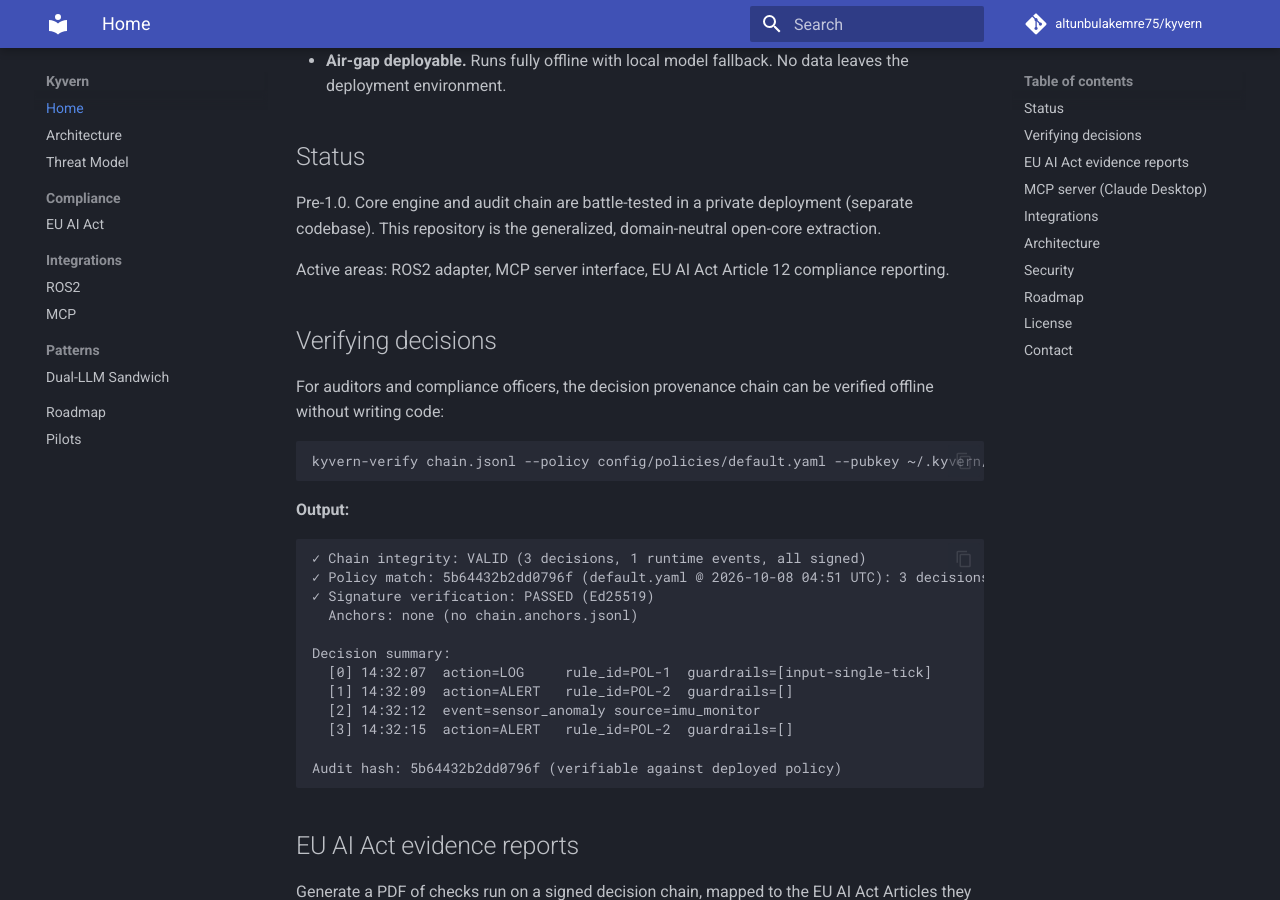
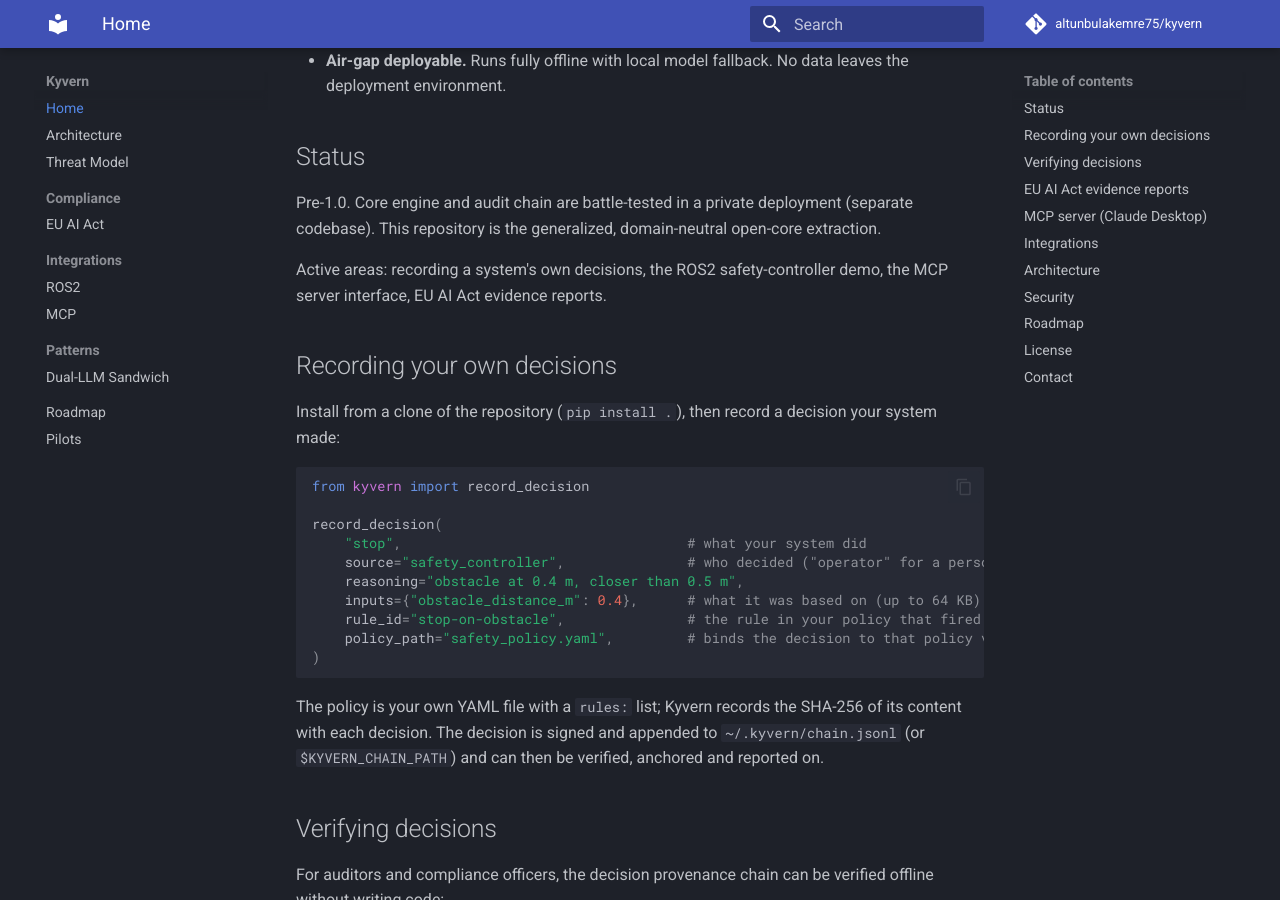
Before and after one commit to altunbulakemre75/kernel, an MkDocs documentation site: the page built from docs/index.md, in a window 1280 px wide and 900 px high, scrolled down 724 px. Built offline with MkDocs 1.6.1 and Material for MkDocs 9.7.7, drawn with Linux system fonts in a browser that asks for light colours; comment, search, counter and statistics services are not loaded.

Commit message:
docs: the docs site opens with recording your own decisions
Co-Authored-By: Claude Opus 5.5 <noreply@anthropic.com>

````diff
--- a/docs/index.md
+++ b/docs/index.md
@@ -34,8 +34,31 @@ Pre-1.0. Core engine and audit chain are battle-tested in a private
 deployment (separate codebase). This repository is the generalized,
 domain-neutral open-core extraction.
 
-Active areas: ROS2 adapter, MCP server interface, EU AI Act Article 12
-compliance reporting.
+Active areas: recording a system's own decisions, the ROS2 safety-controller
+demo, the MCP server interface, EU AI Act evidence reports.
+
+## Recording your own decisions
+
+Install from a clone of the repository (`pip install .`), then record a
+decision your system made:
+
+```python
+from kyvern import record_decision
+
+record_decision(
+    "stop",                                   # what your system did
+    source="safety_controller",               # who decided ("operator" for a person)
+    reasoning="obstacle at 0.4 m, closer than 0.5 m",
+    inputs={"obstacle_distance_m": 0.4},      # what it was based on (up to 64 KB)
+    rule_id="stop-on-obstacle",               # the rule in your policy that fired
+    policy_path="safety_policy.yaml",         # binds the decision to that policy version
+)
+```
+
+The policy is your own YAML file with a `rules:` list; Kyvern records the
+SHA-256 of its content with each decision. The decision is signed and
+appended to `~/.kyvern/chain.jsonl` (or `$KYVERN_CHAIN_PATH`) and can then be
+verified, anchored and reported on.
 
 ## Verifying decisions
 
````
